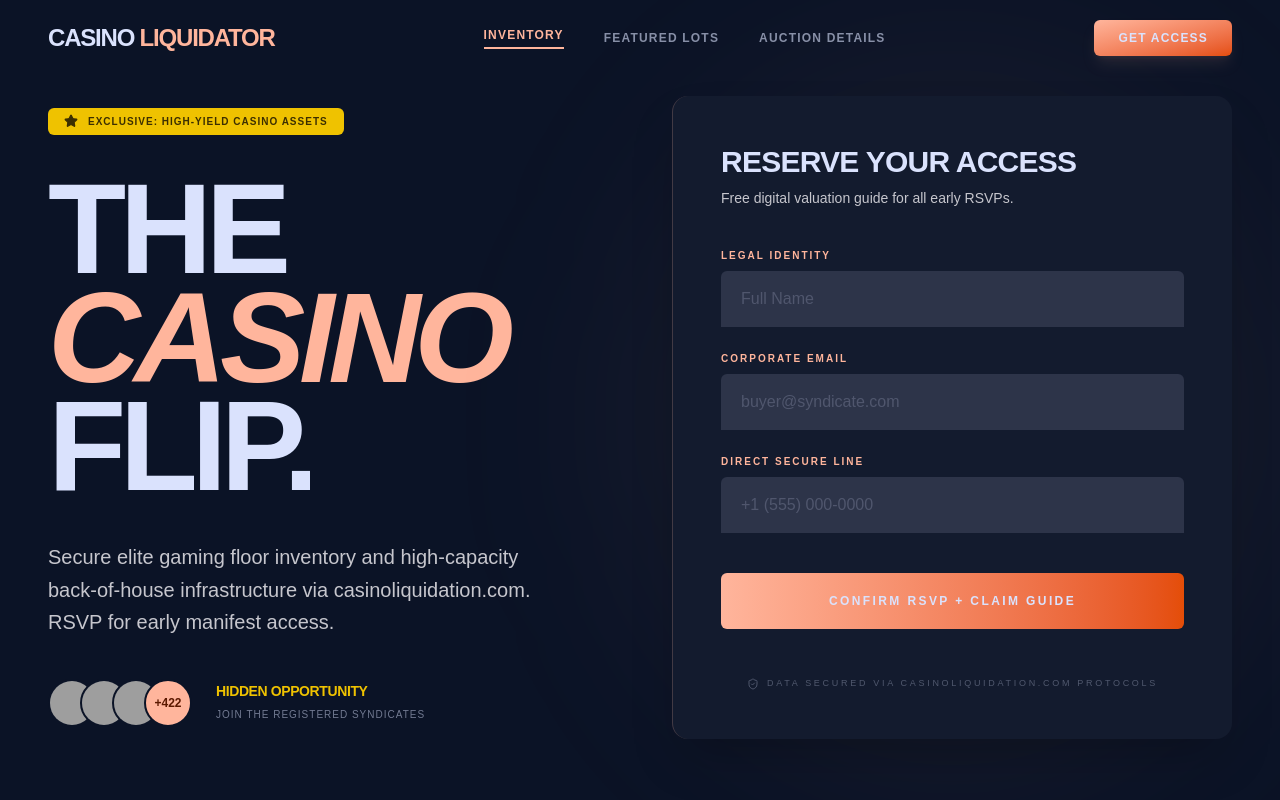
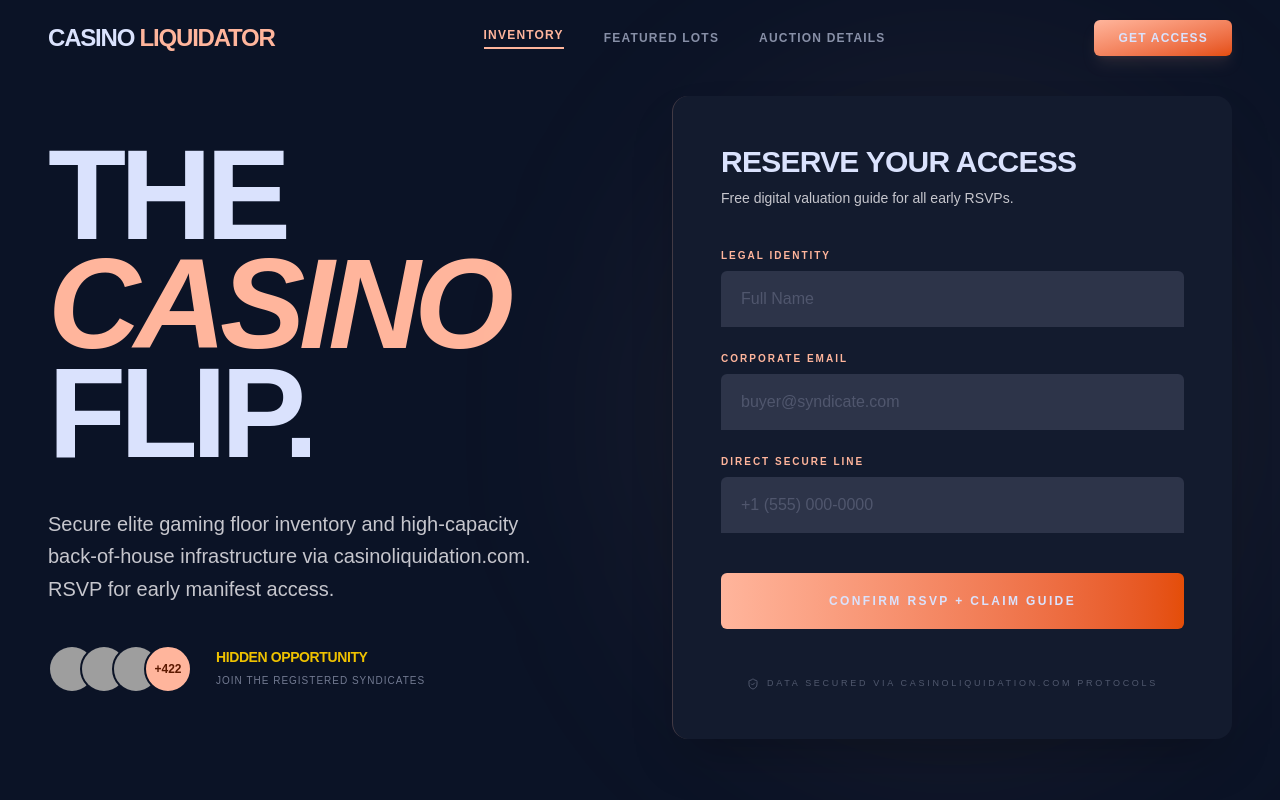
Before and after one commit to winscalegrow/casinoliquidation, a React (Vite) app: page / in a window 1280 px wide. Shown: the top 800 px of the page. Built offline with nearby package versions, Linux system fonts and the light colour scheme; grey boxes are pictures that could not be loaded.

Commit message:
Remove hero badge

```diff
--- a/src/App.tsx
+++ b/src/App.tsx
@@ -133,11 +133,6 @@ const Hero = () => {
           transition={{ duration: 0.8 }}
           className="space-y-10"
         >
-          <div className="inline-flex items-center gap-2.5 bg-tertiary text-on-tertiary px-4 py-1.5 rounded-md font-headline font-bold text-[10px] tracking-widest uppercase">
-            <Star size={14} fill="currentColor" />
-            Exclusive: High-Yield Casino Assets
-          </div>
-
           <h1 className="text-6xl md:text-8xl lg:text-9xl font-headline font-bold leading-[0.85] tracking-tighter uppercase">
             THE <span className="text-primary italic">CASINO</span><br />FLIP.
           </h1>
```
